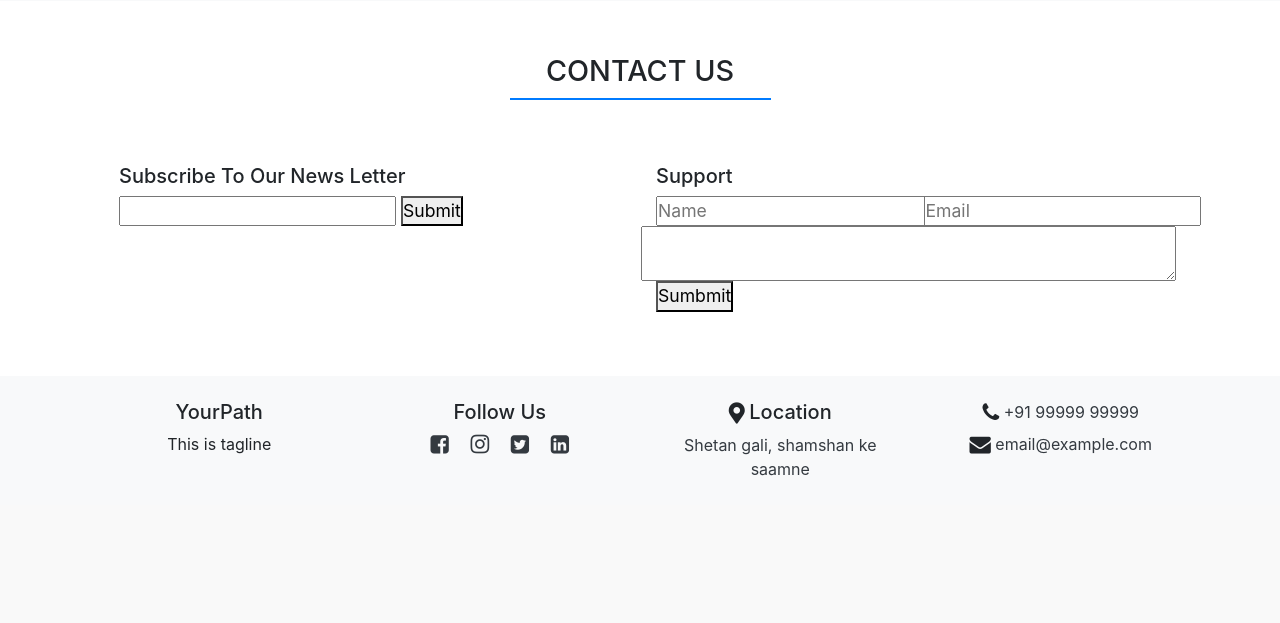
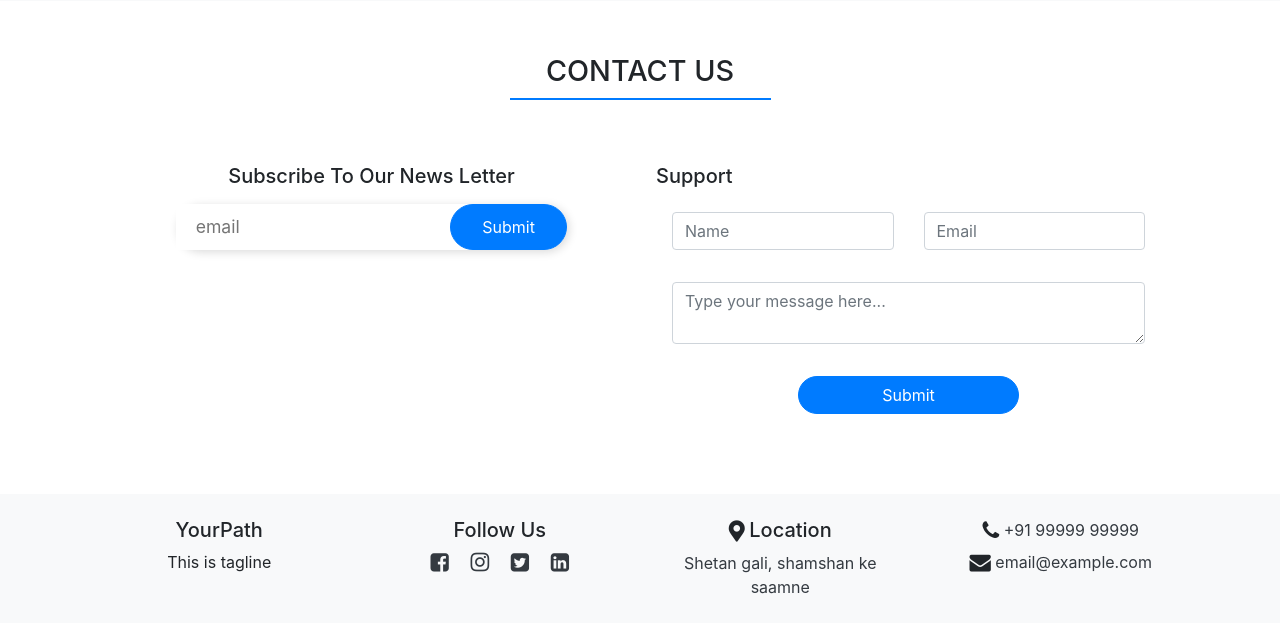
Before and after one commit to akshsisodiya/yourpath, a Django app: page / in a window 1280 px wide. Shown: the part 1708-2331 px from the top of the page. Before the commit the page ends 2184 px from the top, so only its background shows below. Run offline with Django 3.2, Linux system fonts and the light colour scheme; some libraries are stand-ins or nearby versions.

Commit message:
'home-page-done'

```diff
--- a/static/css/home.css
+++ b/static/css/home.css
@@ -63,8 +63,22 @@
 }
 
 /* Contact */
-.subscribe{
+.subscription{
     display: flex;
     flex-direction: column;
     align-items: center;
 }
+
+.subscription form{
+    box-shadow: 2px 2px 10px rgba(0,0,0,0.15);
+    display: flex;
+}
+.subscription input{
+    outline: none !important;
+    border: none;
+    padding: 10px 20px;
+    width: 70%;
+}
+.subscription button{
+    width: 30%;
+}
--- a/templates/core/contact_us.html
+++ b/templates/core/contact_us.html
@@ -6,27 +6,27 @@
         <div class="row">
             <div class="col-lg-6 p-3">
                 <div class="subscription">
-                    <h5>Subscribe To Our News Letter</h5>
-                    <form action="#">
-                            <input type="email">
-                            <button>Submit</button>
+                    <h5 class="mb-3">Subscribe To Our News Letter</h5>
+                    <form action="#" class="form rounded-pill">
+                            <input type="email" placeholder="email">
+                            <button class="btn btn-primary rounded-pill">Submit</button>
                     </form>
                 </div>
         </div>
             <div class="col-lg-6 p-3">
                 <div class="Support">
                     <h5>Support</h5>
-                    <form action="#">
-                        <div class="row">
+                    <form action="#" class="form">
+                        <div class="row p-3">
                             <div class="col-lg-6">
-                                <input type="text" name="name" placeholder="Name">
+                                <input type="text" class="form-control" name="name" placeholder="Name">
                             </div>
                             <div class="col-lg-6">
-                                <input type="email" name="email" placeholder="Email">
+                                <input type="email" class="form-control" name="email" placeholder="Email">
                             </div>
                         </div>
-                        <div class="row"><textarea name="message" class="w-100"></textarea></div>
-                        <button>Sumbmit</button>
+                        <div class="row p-3"><div class="col-lg-12"><textarea class="form-control" name="message" placeholder="Type your message here..."></textarea></div></div>
+                        <div class="row justify-content-center p-3"><div class="col-lg-6"><button class="btn btn-primary rounded-pill btn-block">Submit</button></div></div>
                     </form>
                 </div>
             </div>
```
